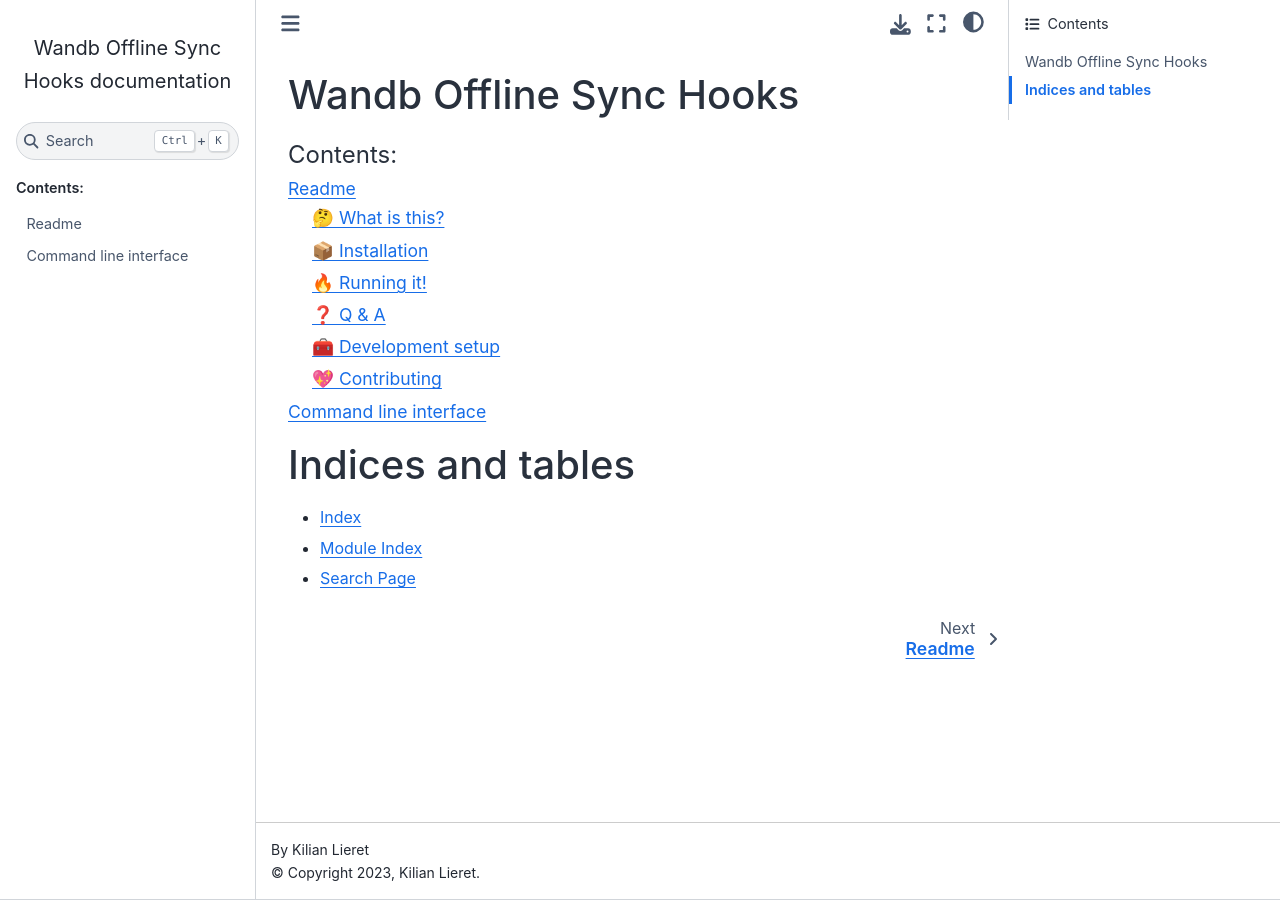
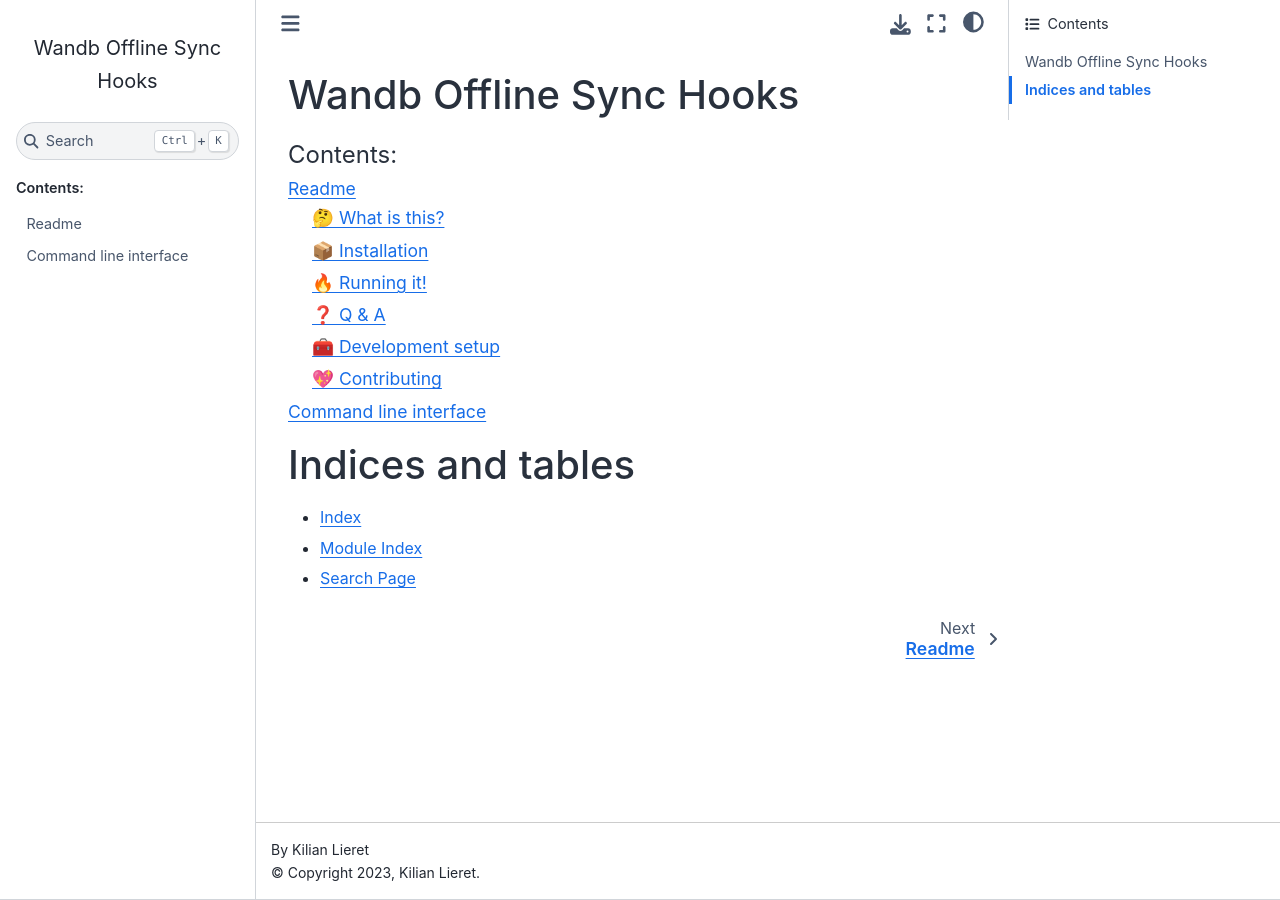
Before and after one commit to klieret/wandb-offline-sync-hook, a Sphinx documentation site: the page built from docs/source/index.rst, in a window 1280 px wide. Built offline with Sphinx 7.4.7 and the Sphinx Book theme 1.1.4, drawn with Linux system fonts in a browser that asks for light colours.

Commit message:
📝 Explicitly specify title

```diff
--- a/docs/source/conf.py
+++ b/docs/source/conf.py
@@ -11,6 +11,7 @@
 project = "Wandb Offline Sync Hooks"
 copyright = "2023, Kilian Lieret"
 author = "Kilian Lieret"
+html_title = "Wandb Offline Sync Hooks"
 
 # -- General configuration ---------------------------------------------------
 # https://www.sphinx-doc.org/en/master/usage/configuration.html#general-configuration
```
